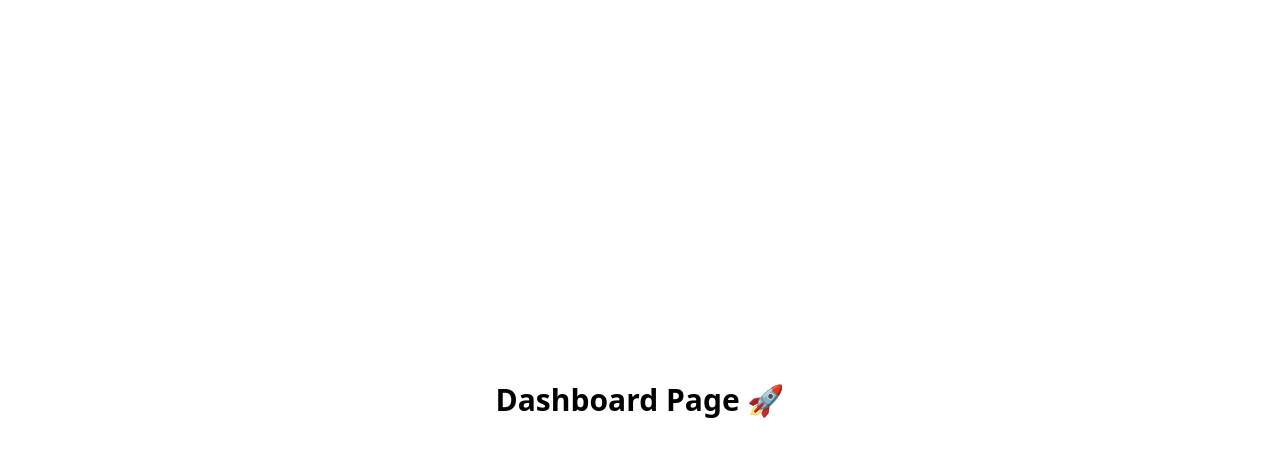
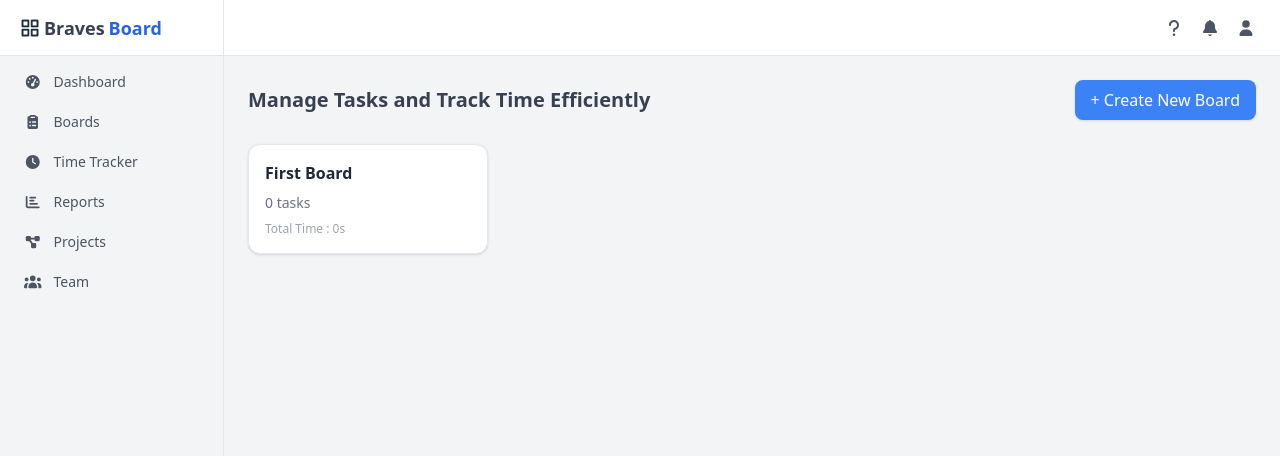
Before and after one commit to IrghimKurniawan/braves-boards, a React (Vite) app: page /dashboard in a window 1280 px wide. Shown: the top 456 px of the page. Built offline with nearby package versions, Linux system fonts and the light colour scheme.

Commit message:
dashboard with template

```diff
--- a/package.json
+++ b/package.json
@@ -10,6 +10,9 @@
     "preview": "vite preview"
   },
   "dependencies": {
+    "@fortawesome/fontawesome-svg-core": "^7.2.0",
+    "@fortawesome/free-solid-svg-icons": "^7.2.0",
+    "@fortawesome/react-fontawesome": "^3.3.0",
     "react": "^19.2.4",
     "react-dom": "^19.2.4",
     "react-router-dom": "^7.14.0"
--- a/src/App.jsx
+++ b/src/App.jsx
@@ -43,18 +43,9 @@ function App() {
 
 
 
-            <h1 className="flex items-center justify-center gap-2 text-gray-800 dark:text-white text-lg font-semibold mb-6">
-              <span className="grid grid-cols-2 gap-0.5">
-                <span className="w-2 h-2 bg-gray-800 dark:bg-white"></span>
-                <span className="w-2 h-2 bg-gray-800 dark:bg-white"></span>
-                <span className="w-2 h-2 bg-gray-800 dark:bg-white"></span>
-                <span className="w-2 h-2 bg-gray-800 dark:bg-white"></span>
-              </span>
-
-              <span>
-                Braves <span className="text-blue-400">Board</span>
-              </span>
-            </h1>
+            <div className="p-5 text-lg font-semibold text-gray-700 border-b border-gray-200 flex items-center gap-1">
+              <img src={gridIcon} alt="" className="w-5" /> Braves <span className="text-blue-600">Board</span>
+            </div>
           </div>
 
           {/* Google Sign-in Button */}
--- a/src/Dashboard.jsx
+++ b/src/Dashboard.jsx
@@ -1,9 +1,30 @@
-function Dashboard() {
+import MainLayout from "./Layout";
+
+export default function Dashboard() {
   return (
-    <div className="min-h-screen flex items-center justify-center">
-      <h1 className="text-3xl font-bold">Dashboard Page 🚀</h1>
-    </div>
+    <MainLayout>
+      <div className="flex justify-between items-center mb-6">
+        <h2 className="text-xl font-semibold text-gray-700">
+          Manage Tasks and Track Time Efficiently
+        </h2>
+
+        <button className="bg-blue-500 hover:bg-blue-600 text-white px-4 py-2 rounded-lg shadow">
+          + Create New Board
+        </button>
+      </div>
+
+      {/* CARD */}
+      <div className="bg-white w-60 p-4 rounded-xl shadow border">
+        <h3 className="font-semibold text-gray-800 mb-2">
+          First Board
+        </h3>
+
+        <p className="text-sm text-gray-500">0 tasks</p>
+
+        <p className="text-xs text-gray-400 mt-2">
+          Total Time : 0s
+        </p>
+      </div>
+    </MainLayout>
   );
 }
-
-export default Dashboard;
--- /dev/null
+++ b/src/Layout.jsx
@@ -0,0 +1,27 @@
+import Sidebar from "./Sidebar";
+import { FontAwesomeIcon } from "@fortawesome/react-fontawesome";
+import { faQuestion, faBell, faUser } from "@fortawesome/free-solid-svg-icons";
+
+export default function Layout({ children }) {
+  return (
+    <div className="flex h-screen bg-gray-100">
+      <Sidebar />
+
+      <div className="flex-1 flex flex-col">
+        {/* TOPBAR */}
+        <div className="h-14 bg-white border-b flex items-center justify-between px-6">
+          <h1 className="font-semibold text-gray-700"></h1>
+
+          <div className="flex items-center gap-4 text-gray-600">
+            <span className="cursor-pointer"><FontAwesomeIcon icon={faQuestion} /></span>
+            <span className="cursor-pointer"><FontAwesomeIcon icon={faBell} /></span>
+            <span className="cursor-pointer"><FontAwesomeIcon icon={faUser} /></span>
+          </div>
+        </div>
+
+        {/* CONTENT */}
+        <div className="p-6 overflow-auto">{children}</div>
+      </div>
+    </div>
+  );
+}
--- /dev/null
+++ b/src/Sidebar.jsx
@@ -0,0 +1,50 @@
+import { Link, useLocation } from "react-router-dom";
+import { FontAwesomeIcon } from "@fortawesome/react-fontawesome";
+import { faTachometerAlt, faClipboardList, faClock, faChartBar, faProjectDiagram, faUsers } from "@fortawesome/free-solid-svg-icons";
+import gridIcon from "./assets/Grid.png";
+
+export default function Sidebar() {
+    const location = useLocation();
+
+    const menus = [
+        { name: "Dashboard", path: "/", icon: faTachometerAlt },
+        { name: "Boards", path: "/boards", icon: faClipboardList },
+        { name: "Time Tracker", path: "/tracker", icon: faClock },
+        { name: "Reports", path: "/reports", icon: faChartBar },
+        { name: "Projects", path: "/projects", icon: faProjectDiagram },
+        { name: "Team", path: "/team", icon: faUsers },
+    ];
+
+    return (
+        <div className="w-56 bg-gray-100 border-r border-gray-200 flex flex-col">
+
+            <div className="p-5 h-14 text-lg font-semibold text-gray-700 border-b border-gray-200 flex items-center gap-1 bg-white">
+                <img src={gridIcon} alt=""   className="w-5" /> Braves <span className="text-blue-600">Board</span>
+            </div>
+
+            <div className="flex-1 p-2">
+                {menus.map((menu) => {
+                    const active = location.pathname === menu.path;
+
+                    return (
+                        <Link
+                            key={menu.path}
+                            to={menu.path}
+                            className={`block px-4 py-2 rounded-lg mb-1 text-sm transition
+                ${active
+                                    ? "bg-white shadow text-blue-600 font-medium"
+                                    : "text-gray-600 hover:bg-gray-200"
+                                }
+              `}
+                        >
+                            <div className="flex items-center gap-3">
+                                <FontAwesomeIcon icon={menu.icon} />
+                                <span>{menu.name}</span>
+                            </div>
+                        </Link>
+                    );
+                })}
+            </div>
+        </div>
+    );
+}
```
Also changed, not shown: 1 other file (tests, documents, lock files or other folders).
